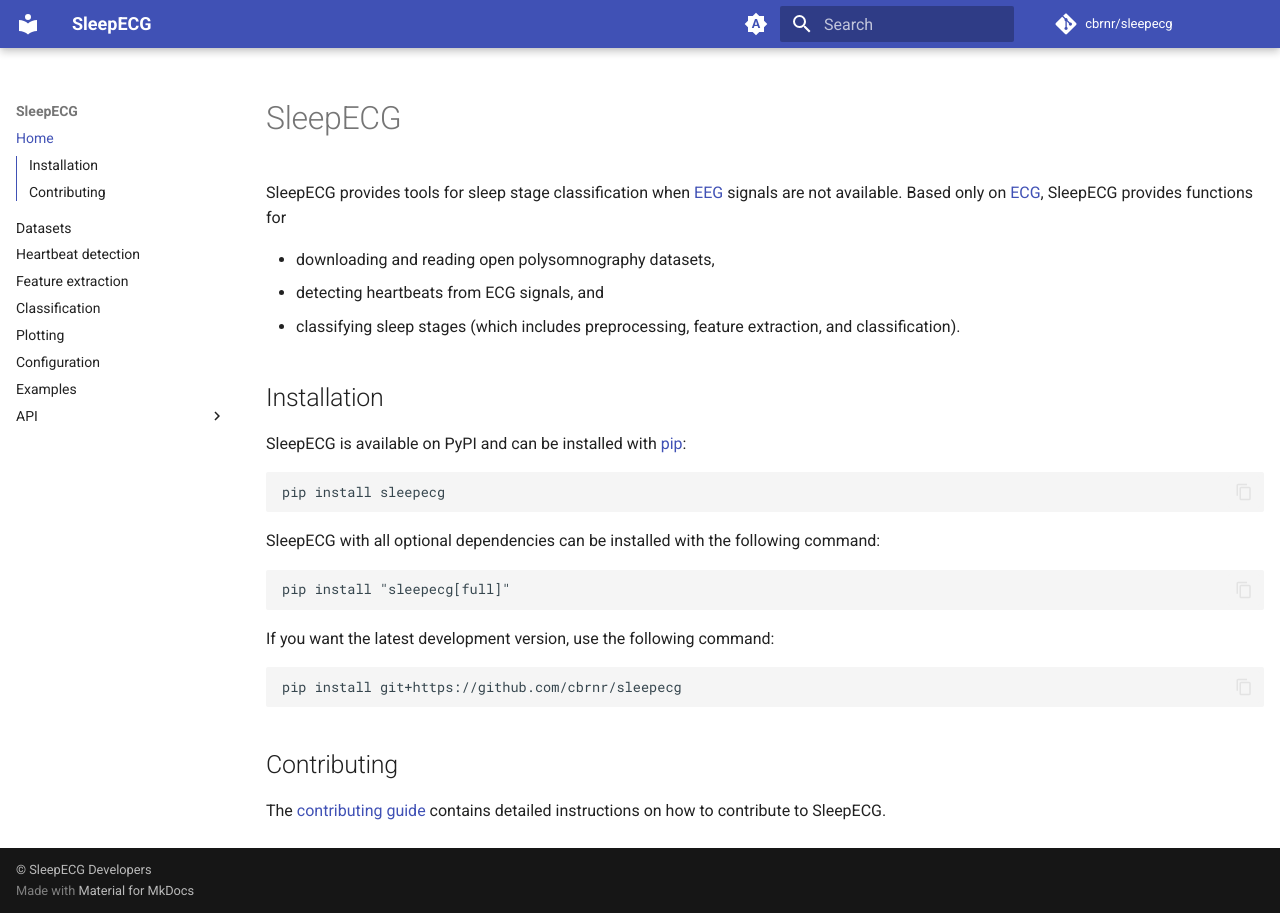
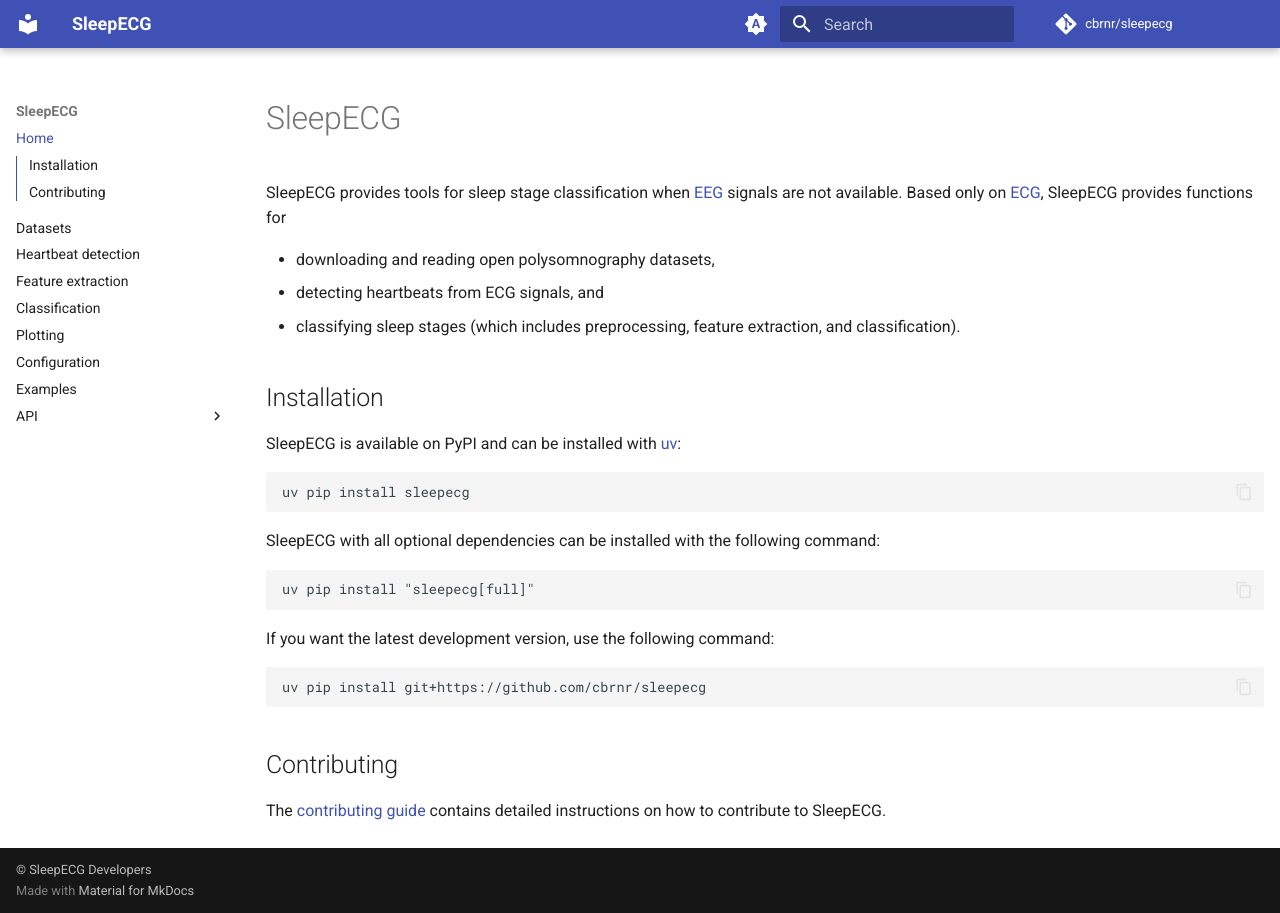
Before and after one commit to cbrnr/sleepecg, an MkDocs documentation site: the page built from docs/index.md, in a window 1280 px wide. Built offline with MkDocs 1.6.1 and Material for MkDocs 9.7.7, drawn with Linux system fonts in a browser that asks for light colours; comment, search, counter and statistics services are not loaded.

Commit message:
Update installation instructions from pip to uv
Change pip install commands to uv pip install in documentation and build
configuration files. Update documentation links from https://pip.pypa.io to
https://docs.astral.sh/uv.

````diff
--- a/docs/index.md
+++ b/docs/index.md
@@ -9,22 +9,22 @@
 
 ## Installation
 
-SleepECG is available on PyPI and can be installed with [pip](https://pip.pypa.io/en/stable/):
+SleepECG is available on PyPI and can be installed with [uv](https://docs.astral.sh/uv/):
 
 ```
-pip install sleepecg
+uv pip install sleepecg
 ```
 
 SleepECG with all optional dependencies can be installed with the following command:
 
 ```
-pip install "sleepecg[full]"
+uv pip install "sleepecg[full]"
 ```
 
 If you want the latest development version, use the following command:
 
 ```
-pip install git+https://github.com/cbrnr/sleepecg
+uv pip install git+https://github.com/cbrnr/sleepecg
 ```
 
 
--- a/pyproject.toml
+++ b/pyproject.toml
@@ -87,7 +87,7 @@
 manylinux-aarch64-image = "manylinux_2_28"
 
 [tool.cibuildwheel.windows]
-before-build = "pip install delvewheel"
+before-build = "uv pip install delvewheel"
 repair-wheel-command = [
     "delvewheel repair -w {dest_dir} {wheel}",
 ]
````
Also changed, not shown: CONTRIBUTING.md (+2 -2 lines), README.md (+4 -4 lines), examples/benchmark/README.md (+1 -1 lines), 1 other file.
